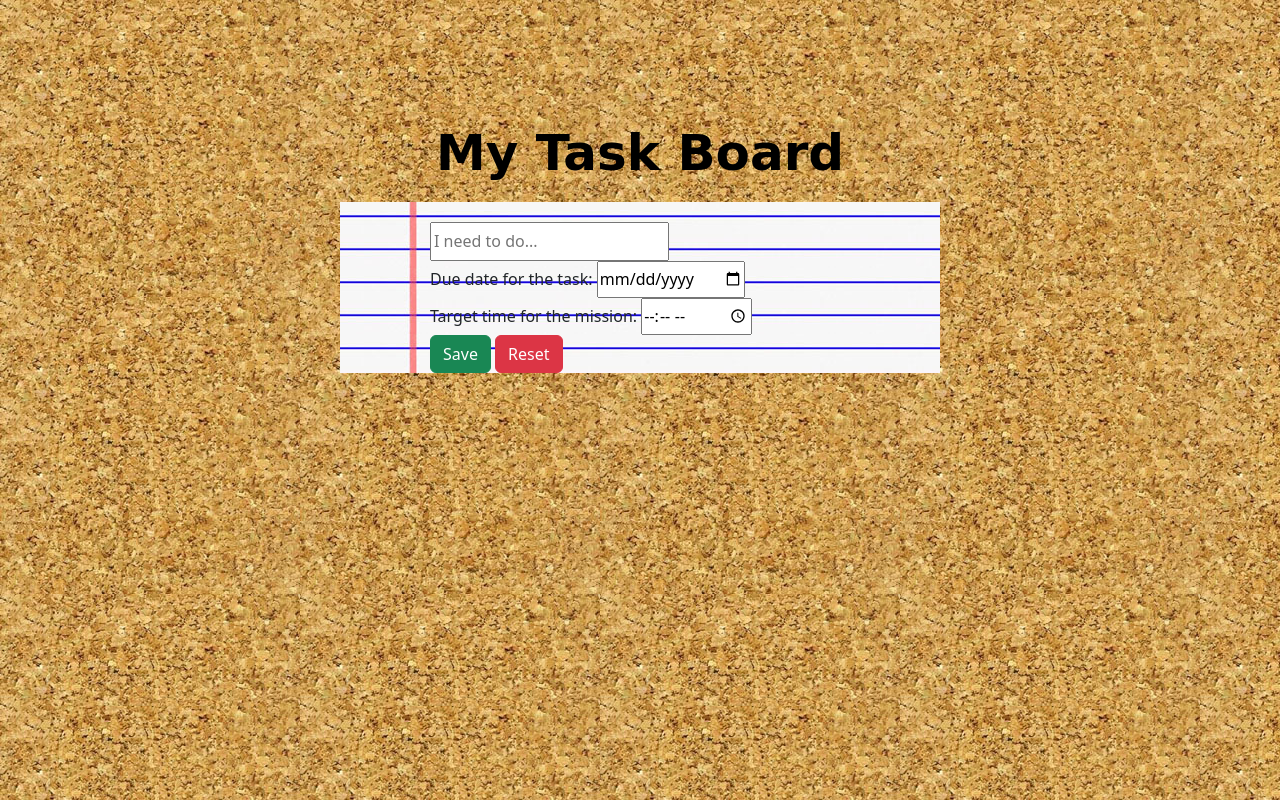
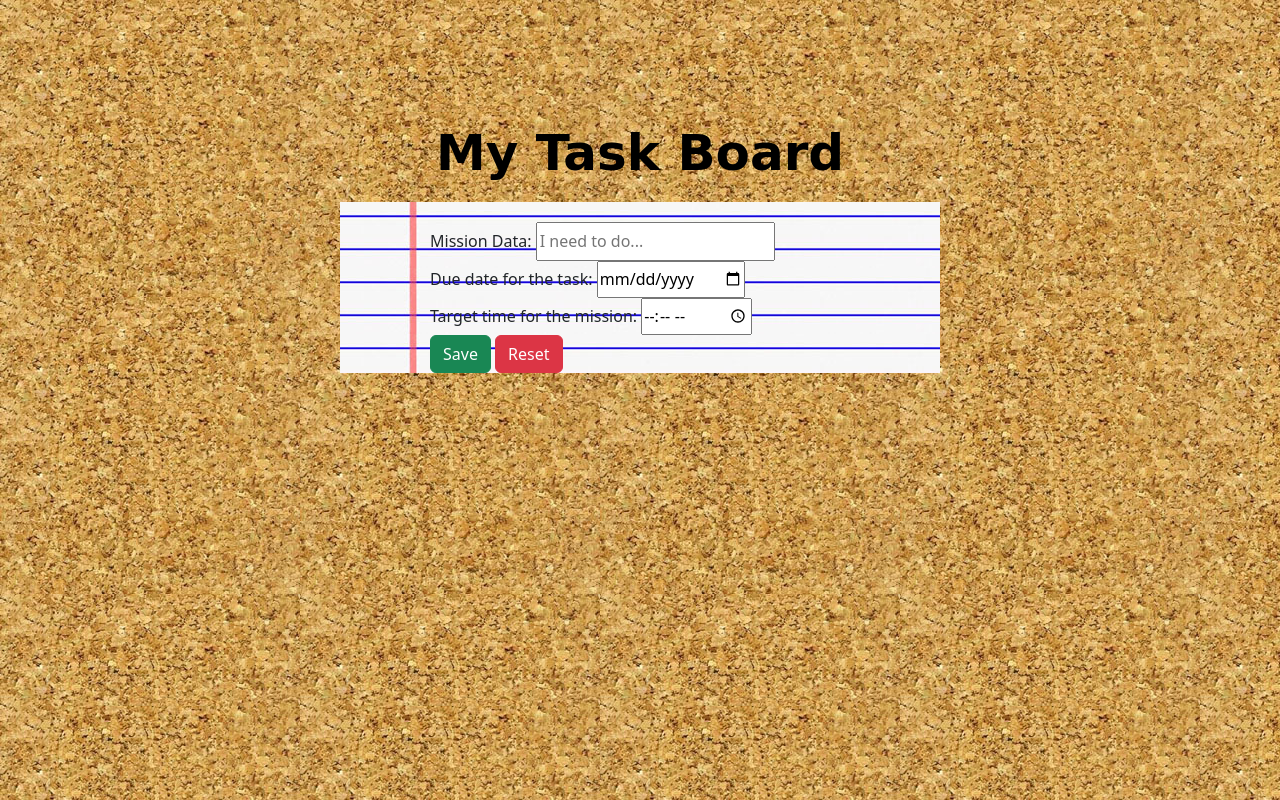
Before and after one commit to eric-kunin/web-course, a plain HTML site: page index.html in a window 1280 px wide. Drawn offline with nearby package versions, Linux system fonts and the light colour scheme; a web font is replaced by a local one.

Commit message:
Revert "changed html"
This reverts commit 1f5d6faaa452684c50d5af064c907735eedbf267.

```diff
--- a/index.html
+++ b/index.html
@@ -38,6 +38,7 @@
       <div class="main">
         <form id="myForm" action="javascript:handleForm()">
           <!-- data -->
+          <label for="missionData">Mission Data:</label>
           <input
             type="text"
             id="missionData"
```
